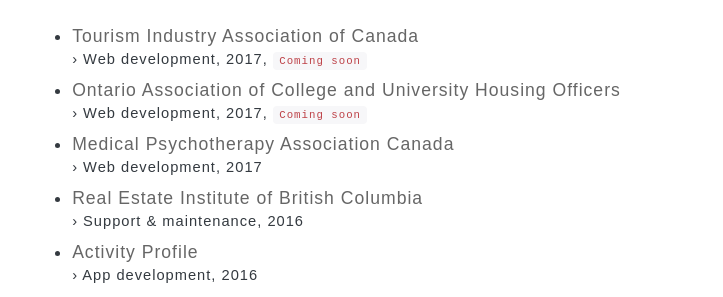
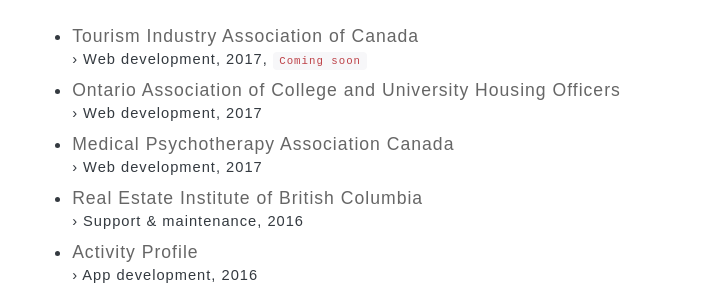
Before and after one commit to kwignes/kwignes.github.io, a Jekyll site: the page built from index.html, in a window 1280 px wide. Shown: the part 489-786 px from the top of the page, without its empty margins (278-1001 px from the left). Built offline with Jekyll 4.4.1, drawn with Linux system fonts in a browser that asks for light colours.

Commit message:
update project link

```diff
--- a/index.html
+++ b/index.html
@@ -22,7 +22,7 @@
 		<ul>
 		    <li><a href="#">Tourism Industry Association of Canada</a><small> › Web development, 2017, <code>Coming soon</code></small></li>
 
-		    <li><a href="#">Ontario Association of College and University Housing Officers</a><small> › Web development, 2017, <code>Coming soon</code></small></li>
+		    <li><a href="https://oacuho.com/" target="_blank">Ontario Association of College and University Housing Officers</a><small> › Web development, 2017</small></li>
 
 		    <li><a href="https://www.mdpac.ca/" target="_blank">Medical Psychotherapy Association Canada</a><small> › Web development, 2017</small></li>
 
```
